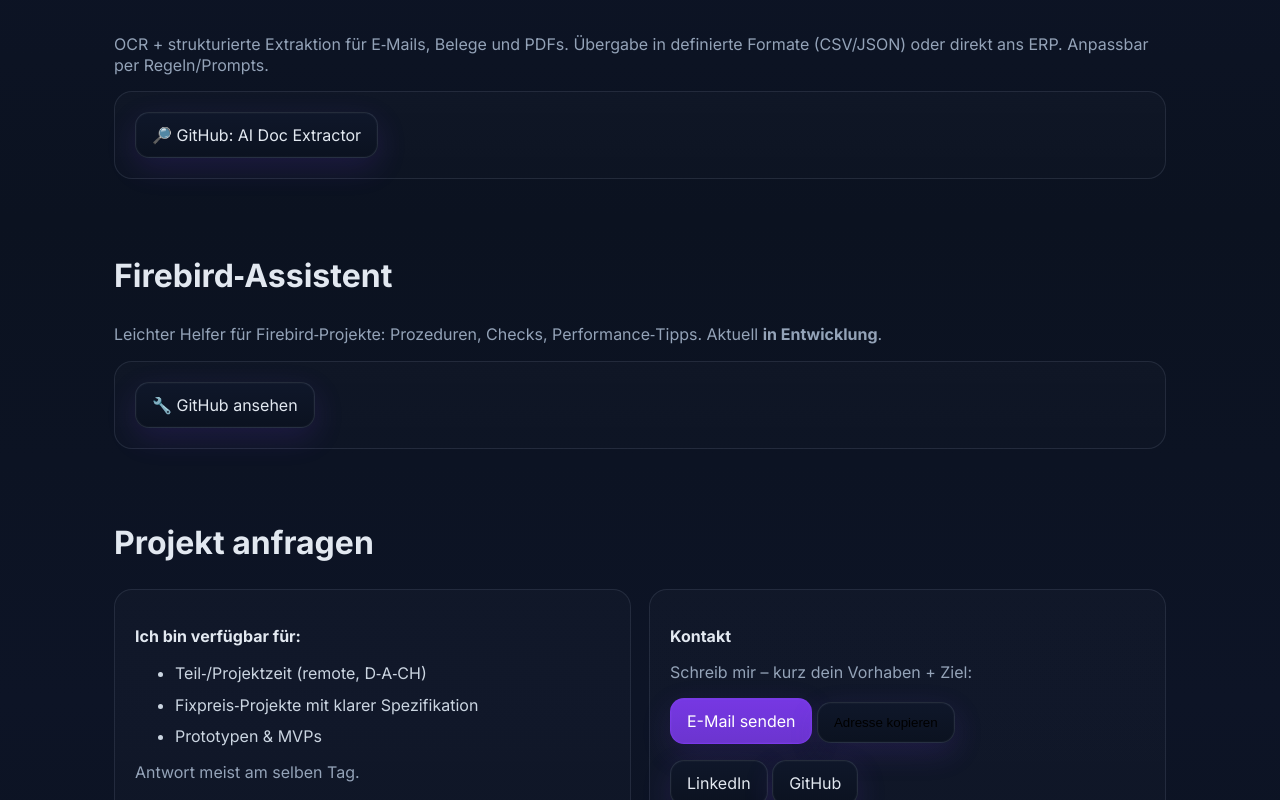
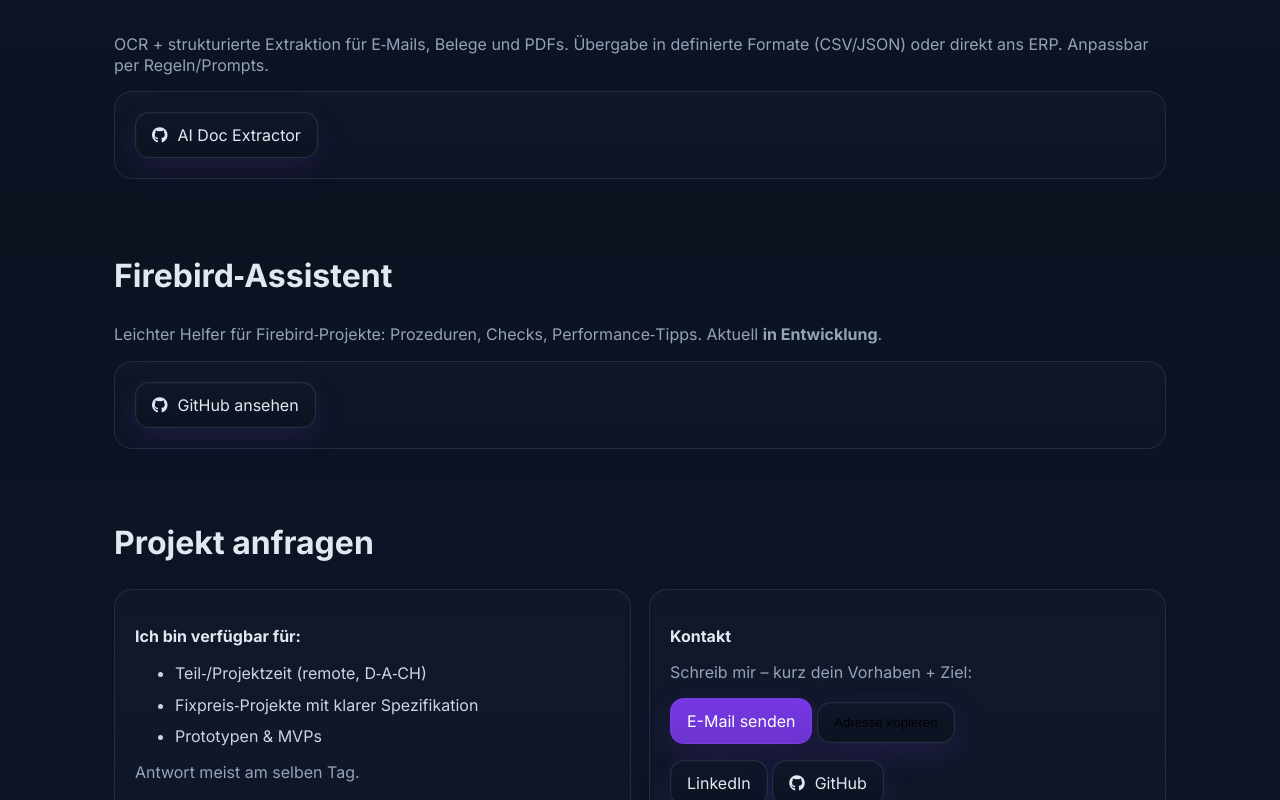
Before and after one commit to cyyprezz/desensdev, a plain HTML site: page index.html in a window 1280 px wide. Shown: the part 2980-3780 px from the top of the page. Drawn offline with Linux system fonts and the light colour scheme.

Commit message:
Update index.html

```diff
--- a/index.html
+++ b/index.html
@@ -729,7 +729,7 @@
         <section id="dokumenten-extraktion" class="container">
             <h2>Dokumenten‑Extraktion</h2>
             <p class="muted">OCR + strukturierte Extraktion für E‑Mails, Belege und PDFs. Übergabe in definierte Formate (CSV/JSON) oder direkt ans ERP. Anpassbar per Regeln/Prompts.</p>
-            <div class="card"><a class="btn" href="https://github.com/cyyprezz/ai-doc-extractor" target="_blank" rel="noreferrer">🔎 GitHub: AI Doc Extractor</a></div>
+            <div class="card"><a class="btn" href="https://github.com/cyyprezz/ai-doc-extractor" target="_blank" rel="noreferrer"><i class="fab fa-github"></i> AI Doc Extractor</a></div>
         </section>
 
         <section id="firebird" class="container">
@@ -737,7 +737,7 @@
             <p class="muted">Leichter Helfer für Firebird‑Projekte: Prozeduren, Checks, Performance‑Tipps. Aktuell <b>in
                     Entwicklung</b>.</p>
             <div class="card"><a class="btn" href="https://github.com/cyyprezz/firebird-assistent" target="_blank"
-                    rel="noreferrer">🔧 GitHub ansehen</a></div>
+                    rel="noreferrer"><i class="fab fa-github"></i> GitHub ansehen</a></div>
         </section>
 
         <section id="kontakt" class="container">
@@ -770,7 +770,7 @@
 
                     <div class="cta"><a class="btn" href="https://www.linkedin.com/in/nicklas-desens-588369181/"
                             target="_blank" rel="noreferrer">LinkedIn</a> <a class="btn"
-                            href="https://github.com/cyyprezz" target="_blank" rel="noreferrer">GitHub</a></div>
+                            href="https://github.com/cyyprezz" target="_blank" rel="noreferrer"><i class="fab fa-github"></i> GitHub</a></div>
                     <hr style="border-color: rgba(148,163,184,.15); margin:16px 0">
                     <p><b>Release‑Info zum Firebird‑Assistenten erhalten</b></p>
                     <form action="https://formspree.io/f/xblzbkng" method="POST" class="list" style="gap:12px">
```
